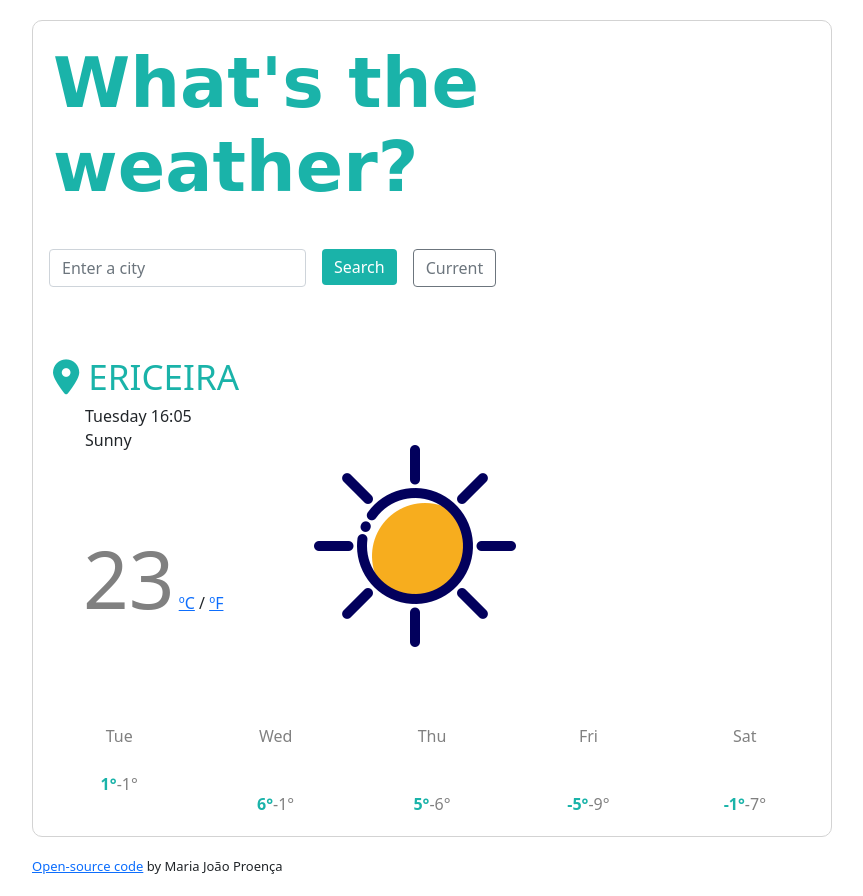
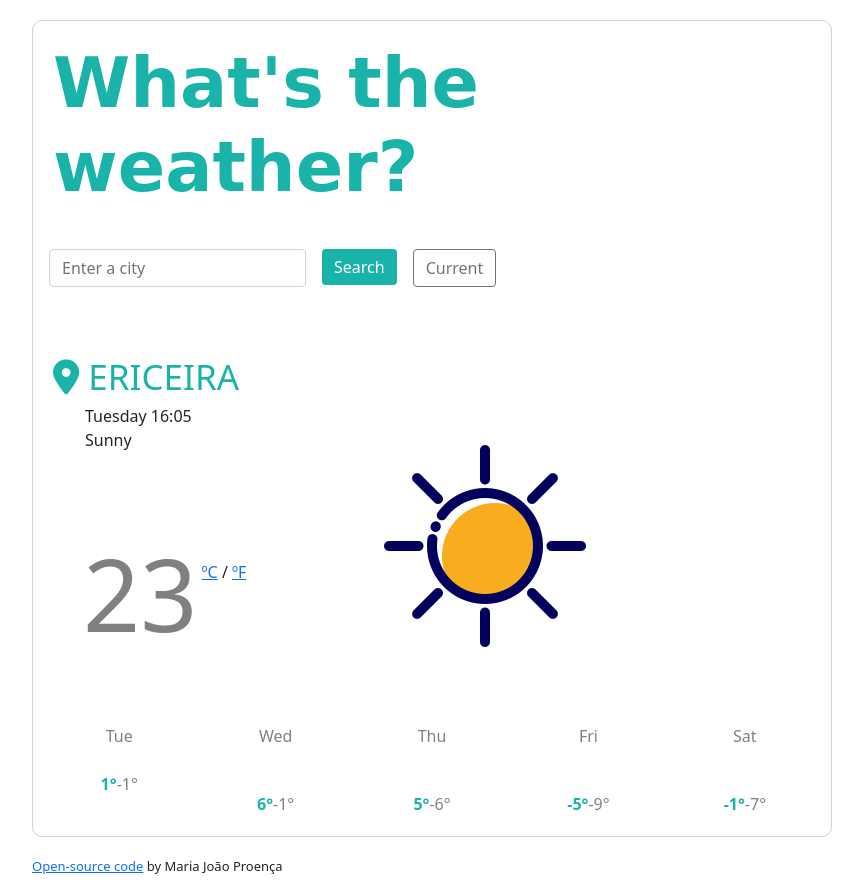
Before and after one commit to mjproenca/my-weather-app, a plain HTML site: page index.html in a window 1280 px wide. Shown: the whole page, without its empty margins (208-1071 px from the left). Drawn offline with nearby package versions, Linux system fonts and the light colour scheme; no server answers.

Commit message:
restyled large temperature and corrected position of large icon

```diff
--- a/index.html
+++ b/index.html
@@ -77,15 +77,15 @@
           <!-- temperatura grande -->
           <div class="row">
             <div class="col-6" id="largeDetails">
-              <span id="largeTemperature" class="float-left">23</span>
-              <span class="units"
-                ><a id="celsiusLink" href="">ºC</a> /
-                <a id="farenheitLink" href="">ºF</a></span
-              >
-              <!-- Icone grande -->
-
-              <div style="float: right" id="largeIcon" class="col-6">
-                <img src="images/sunny-icon-256.png" alt="" />
+              <div class="clearfix">
+                <div style="float: right" id="largeIcon" class="col-6">
+                  <img src="images/sunny-icon-256.png" alt="" />
+                </div>
+                <span id="largeTemperature" class="float-left">23</span>
+                <span class="units"
+                  ><a id="celsiusLink" href="">ºC</a> /
+                  <a id="farenheitLink" href="">ºF</a></span
+                >
               </div>
             </div>
           </div>
--- a/src/styles.css
+++ b/src/styles.css
@@ -51,18 +51,19 @@ ul {
   font-size: 35px;
 }
 #largeTemperature {
-  font-size: 80px;
+  font-size: 100px;
   color: grey;
+}
+
+#largeDetails .units {
+  position: relative;
+  top: -54px;
 }
 
 #largeIcon {
   position: relative;
-  left: 20px;
+  left: 90px;
   bottom: 100px;
-}
-
-.smallIcons {
-  size: 16px;
 }
 
 .WeatherForecast {
```
